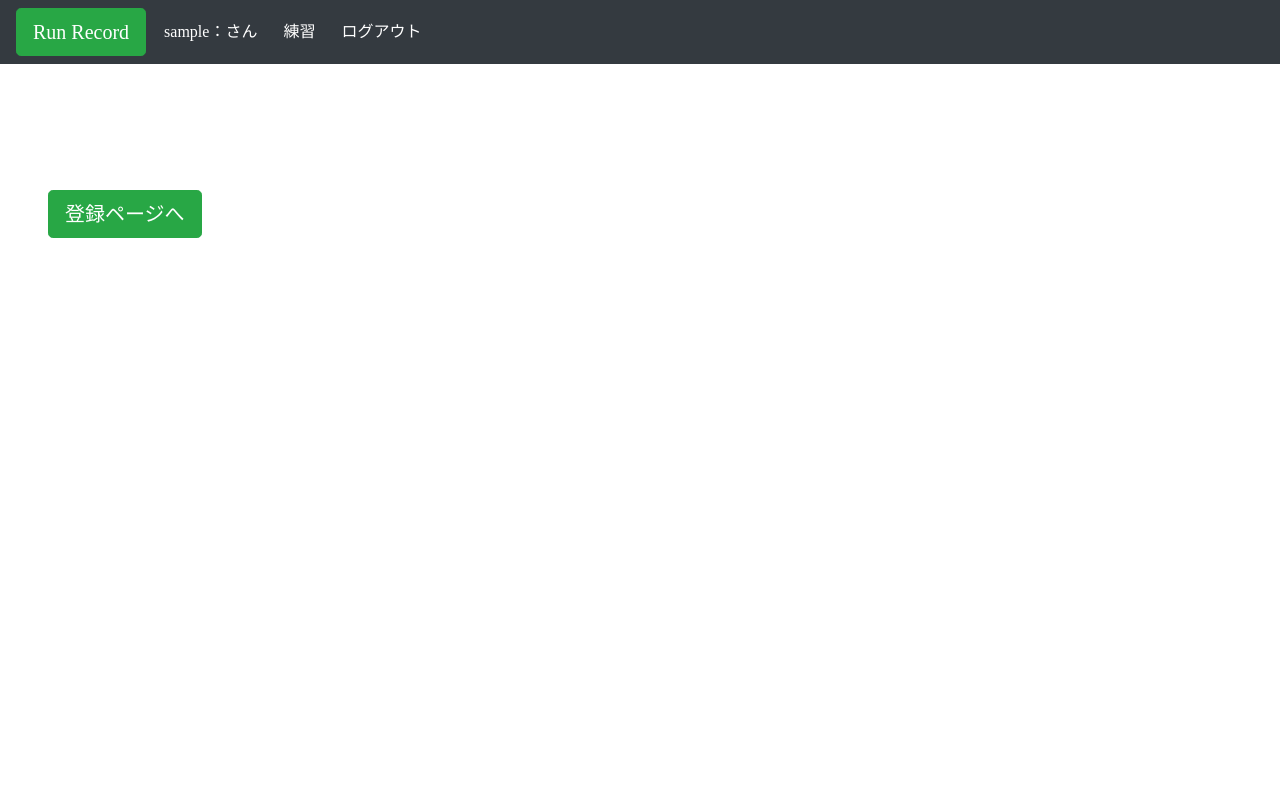
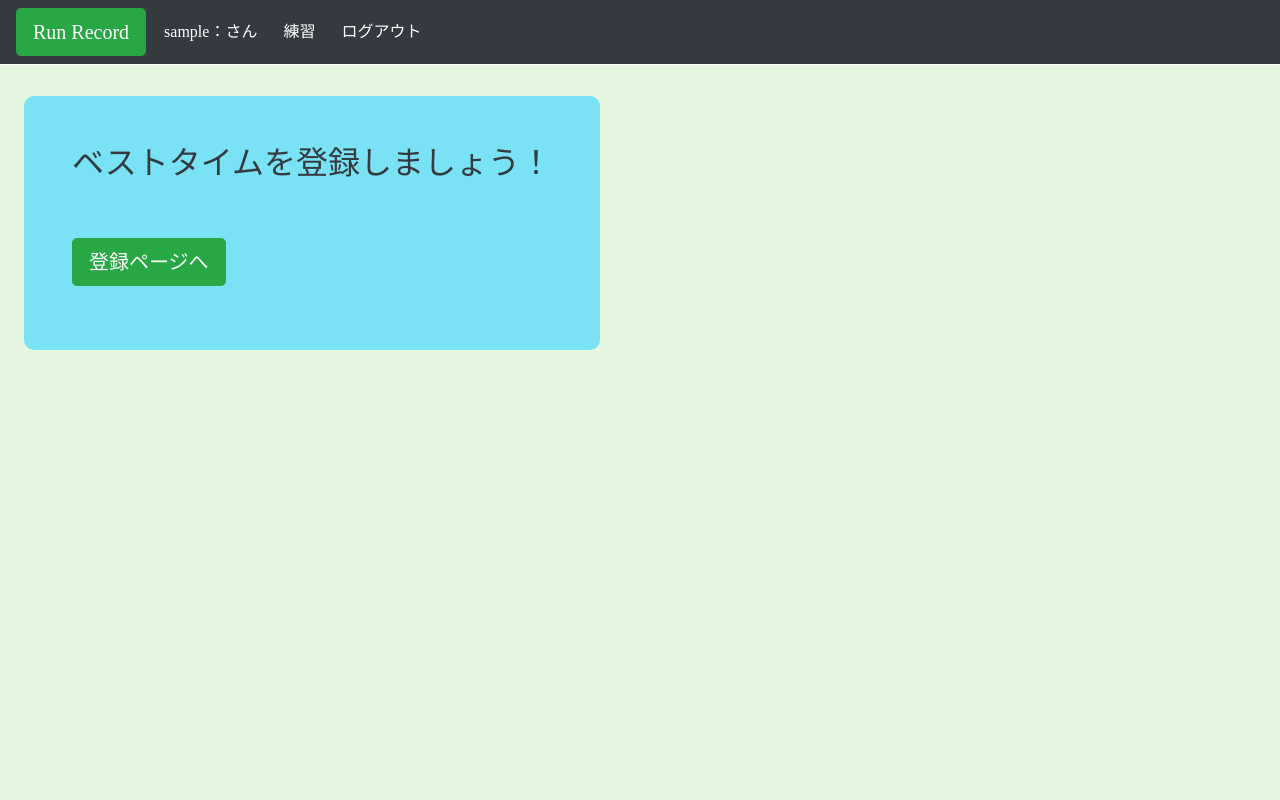
Before and after one commit to naoya221/run_r, a Rails app: page /records/1/edit in a window 1280 px wide. Run offline with Rails 7, Linux system fonts and the light colour scheme; the visitor is signed in with stand-in values (Sample User, id 1); data that the repository does not hold is empty; style sheets or scripts are compiled from the project's sources; parts of the project's set-up code (start-up, migrations or seed data) failed here and were passed over; some libraries are stand-ins or nearby versions.

Commit message:
ユーザー登録・編集ページのレイアウト修正

```diff
--- a/app/javascript/src/application.scss
+++ b/app/javascript/src/application.scss
@@ -195,6 +185,173 @@ a:hover {
 
 }
 
+// ユーザー詳細ページ
+
+.user-container {
+  background-color: rgb(228, 247, 222);
+}
+
+.user-top-content {
+  background-color: rgb(228, 247, 222);
+  padding-top: 30px;
+}
+
+.user-profile {
+  background-color: lightblue;
+  padding: 10px;
+  border-radius: 10px;
+}
+
+.show-image {
+  display: flex;
+  justify-content: center;
+}
+
+.user-show-name-parent {
+  text-align: center;
+}
+
+.user-show-name {
+  padding: 5px;
+  margin-top: 5px;
+  font-weight: bold;
+  font-size: 30px;
+  background-color: white;
+  color: rgb(94, 94, 94);
+}
+
+.icon_image {
+  width: 300px;
+  height: 300px;
+  border-radius: 200px;
+  object-fit: cover; //タテヨコ比を変えないままトリミング
+}
+
+.user-record-text {
+  color: white;
+  font-weight: bold;
+  font-size: 30px;
+  padding: 5px;
+  /* 背景グラデーションを指定・幅を 200% にしておく */
+  background: linear-gradient(to right, rgb(255, 174, 0) 0%, rgb(253, 202, 90) 14.28%, rgb(248, 224, 171) 28.56%, rgb(255, 255, 255) 42.85%, rgb(255, 255, 255) 57.14%, rgb(255, 228, 169) 71.42%, rgb(255, 204, 95) 85.71%, rgb(255, 174, 0) 100%) 0% center / 200% auto;
+  /* 背景画像を文字でマスクする */
+          background-clip: text;
+  -webkit-background-clip: text;
+  /* 文字色を透明にできればよく color: transparent でも color: rgba(0, 0, 0, 0) でも可 */
+  -webkit-text-fill-color: transparent;
+  /* アニメーション指定 */
+  animation: example 4s linear infinite;
+}
+
+/* 背景の横位置をズラす */
+@keyframes example {
+  to { background-position-x: 200%; }
+}
+
+.balloon3-right-btm {     // 吹き出し
+  position: relative;
+  display: inline-block;
+  margin: 5px;
+  padding: 0 5px;
+  width: 400px;
+  height: 150px;
+  line-height: 90px;
+  text-align: center;
+  color: rgb(94, 94, 94);
+  font-size: 20px;
+  font-weight: bold;
+  background: rgba(248, 198, 122, 0.9);
+  border-radius: 50%;
+  box-sizing: border-box;
+}
+
+.user-record-group {
+  font-weight: bold;
+  font-family: Times New Roman;
+  color: rgb(94, 94, 94);
+  font-size: 25px;
+}
+
+.user-show-btn-group {
+  display: flex;
+}
+
+.user-show-btn {
+  margin: 5px;
+}
+
+.mini-group {
+  float: right;
+}
+
+.text {
+  font-size: 15px;
+}
+
+.text-center {
+  margin-top: -55px;
+  padding: 0px;
+}
+
+.text-bottom {
+  margin-top: -55px;
+}
+
+
+// ユーザー編集
+
+.user-edit-title {
+  color: rgb(255, 207, 102);
+  background-color: rgba(88, 88, 88, 0.4);
+  border: 2px solid rgb(255, 207, 102);
+  border-radius: 10px;
+  display: inline-block;
+  font-size: 30px;
+  margin-top: 40px;
+  padding: 5px;
+}
+
+.sign-login-bg {
+  color: rgb(255, 255, 255);
+  background-color: rgba(32, 31, 28, 0.3);
+  border-radius: 50px;
+  padding: 20px;
+  text-align: center;
+}
+
+.edit-image {
+  padding: 30px;
+  text-align: center;
+
+}
+
+
+// ベストタイム登録・編集
+
+.record-container {
+  background-color: rgb(228, 247, 222);
+  min-height: 100vh;
+}
+
+.record-content {
+  display: inline-block;
+  background-color: rgb(122, 226, 245);
+  padding: 20px 25px 28px;
+  border-radius: 10px;
+  margin:20px 0 0 8px;
+  font-family: monospace;
+}
+
+.record-item{
+  margin-bottom: 0 15px 20px 15px;
+  font-size: large;
+}
+
+.responsive-d-flex {
+  display: flex;
+}
+
+// VDOTページ
 
 .pulldown-time {
   color: white;
--- a/app/views/records/edit.html.erb
+++ b/app/views/records/edit.html.erb
@@ -1,3 +1,5 @@
+<div class="record-container">
+
   <% if flash[:notice_five_edit] %>
     <p class="flash-message"><%= flash[:notice_five_edit] %></p>
   <% elsif flash[:notice_ten_edit] %>
@@ -23,14 +25,14 @@
   <% if FiveKmRecord.where(user_id:current_user.id).present? %>
     <div class="p-5">
       <%= form_with url: user_five_km_record_path(user_id: current_user.id), method: :put, local: true do |f| %>
-      <div class="pulldown-time">
-        <div class="title-box">
-          <div class="page-title">5kmのベストタイムを編集</div>
-        </div>
+        <div class="pulldown-time mt-5">
+          <div class="titles">5kmのベストタイムを編集</div>
+
 
           <br>
 
-        <div class="record-items">
+          <div class="record-content">
+            <div class="d-flex text-dark">
               <div class="record-item mr-3 mt-3">
                 <%= f.collection_select(:minute_id, Minute.all, :id, :name, {selected: @five_record.minute_id }, class: "p-2") %>：分
               </div>
@@ -47,6 +49,7 @@
               </div>
             </div>
           </div>
+        </div>
       <% end %>
 
 
@@ -59,13 +62,12 @@
     <div class="p-5">
       <%= form_with url: user_ten_km_record_path(user_id: current_user.id), method: :put, local: true do |f| %>
         <div class="pulldown-time">
-        <div class="title-box">
-          <div class="page-title">10kmのベストタイムを編集</div>
-        </div>
+          <div class="titles">10kmのベストタイムを編集</div>
 
           <br>
 
-        <div class="record-items">
+          <div class="record-content">
+            <div class="d-flex text-dark">
               <div class="record-item mr-3 mt-3">
                 <%= f.collection_select(:minute_id, Minute.all, :id, :name, {selected: @ten_record.minute_id }, class: "p-2") %>：分
               </div>
@@ -82,6 +84,7 @@
               </div>
             </div>
           </div>
+        </div>
       <% end %>
 
     </div>
@@ -92,13 +95,12 @@
     <div class="p-5">
       <%= form_with url: user_half_record_path(user_id: current_user.id), method: :put, local: true do |f| %>
         <div class="pulldown-time">
-        <div class="title-box">
-          <div class="page-title">ハーフマラソンのベストタイムを編集</div>
-        </div>
+          <div class="titles">ハーフマラソンのベストタイムを編集</div>
 
           <br>
 
-        <div class="record-items">
+          <div class="record-content">
+            <div class="d-flex text-dark">
               <div class="record-item mr-3 mt-3">
                 <%= f.collection_select(:hour_id, Hour.all, :id, :name, {selected: @half_record.hour_id }, class: "p-2") %>　: 時間
               </div>
@@ -118,6 +120,7 @@
               </div>
             </div>
           </div>
+        </div>
       <% end %>
 
     </div>
@@ -128,13 +131,12 @@
     <div class="p-5">
       <%= form_with url: user_full_record_path(user_id: current_user.id), method: :put, local: true do |f| %>
         <div class="pulldown-time">
-        <div class="title-box">
-          <div class="page-title">フルマラソンのベストタイムを編集</div>
-        </div>
+          <div class="titles">フルマラソンのベストタイムを編集</div>
 
           <br>
 
-        <div class="record-items">
+          <div class="record-content">
+            <div class="d-flex text-dark">
               <div class="record-item mr-3 mt-3">
                 <%= f.collection_select(:hour_id, Hour.all, :id, :name, {selected: @full_record.hour_id }, class: "p-2") %>　: 時間
               </div>
@@ -154,6 +156,7 @@
               </div>
             </div>
           </div>
+        </div>
       <% end %>
 
     </div>
@@ -164,8 +167,8 @@
         HalfRecord.where(user_id:current_user.id).present?   ||
         FullRecord.where(user_id:current_user.id).present? %>
     <br><br>
-  <div class="p-5">
-    <h2 class="text-white pb-5">ベストタイムを登録しましょう！</h2>
+    <div class="record-content mt-5 ml-4 p-5">
+      <h2 class="text-dark pb-5">ベストタイムを登録しましょう！</h2>
       <p>
         <%= link_to new_record_path do %>
           <button type="button" class="btn btn-success btn-lg">登録ページへ</button>
@@ -174,4 +177,4 @@
     </div>
   <% end %>
 
-<br><br><br><br><br><br><br><br><br><br><br><br><br><br><br><br><br><br>
+</div>
--- a/app/views/tweets/index.html.erb
+++ b/app/views/tweets/index.html.erb
@@ -30,7 +30,7 @@
     </div>
 
     <div class="slide-text">
-      <h4>もうランニングで迷わない！</h4><br><br>
+      <h4>もうランニングで悩まない！</h4><br><br>
       いつも近所でランニング、飽きてきてモチベーション上がらないなぁ。<br>
       大会にエントリーしたけど何していいか分からない。<br>
       ランニングのアプリ使ってるけど、◯kmを◯分かかって、<br>
@@ -52,7 +52,7 @@
       <% if user_signed_in? %>
         <%= link_to new_tweet_path  do %>
           <p>
-            <button type="button" class="btn btn-success btn-lg">いつもの練習場所を登録しよう</button>
+            <button type="button" class="btn btn-success btn-lg">みんなにお気に入りコースを教えてあげよう！</button>
           </p>
         <% end %>
       <% end %>
```
Also changed, not shown: other parts of app/javascript/src/application.scss (+18 -193 lines), app/views/records/new.html.erb (+27 -23 lines), app/views/users/show.html.erb (+8 -9 lines). Lines whose indentation alone changed are shown as unchanged.
